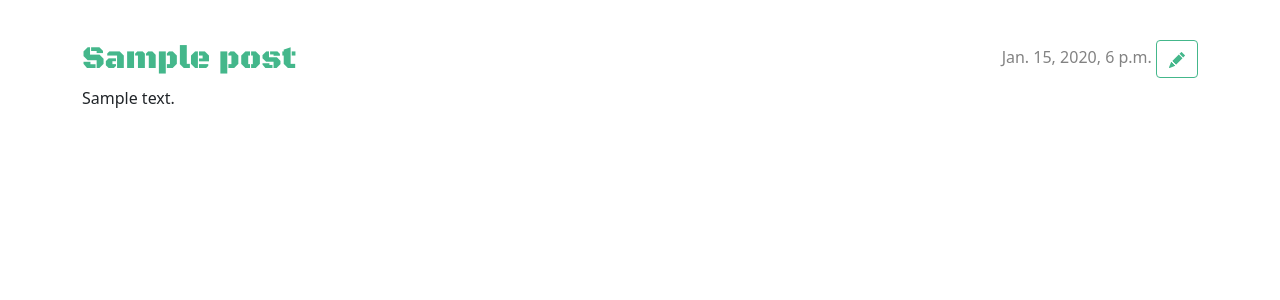
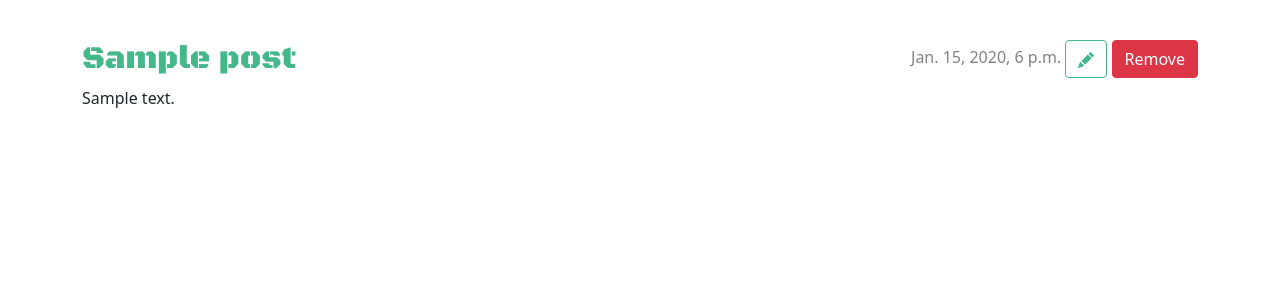
Before and after one commit to edchelstephens/djangoboys, a Django app: page /post/1/ in a window 1280 px wide. Shown: the part 106-406 px from the top of the page. Run offline with Django 4.2, Linux system fonts and the light colour scheme; a user stored in the database is signed in; tables that the repository leaves empty hold one stand-in row (values such as "Sample post").

Commit message:
feat: publish and delete post features.

```diff
--- a/blogs/templates/blogs/post_detail.html
+++ b/blogs/templates/blogs/post_detail.html
@@ -5,11 +5,17 @@
       {% if  post.is_published %}
         <time class="date">{{post.published_at}}</time>
       {% else%}
-        <a class="btn btn-secondary" href="{% url 'blogs:post_edit' pk=post.pk %}">Publish</a>
+        <a class="btn btn-secondary" href="{% url 'blogs:post_publish' pk=post.pk %}">Publish</a>
       {% endif%}
-    <a class="btn btn-secondary" href="{% url 'blogs:post_edit' pk=post.pk %}">
-      {% include 'blogs/icons/pencil-fill.svg' %}
-    </a>
+      <a class="btn btn-secondary" href="{% url 'blogs:post_edit' pk=post.pk %}">
+        {% include 'blogs/icons/pencil-fill.svg' %}
+      </a>
+      {% if user == post.author %}
+        <a class="btn btn-danger" href="{% url 'blogs:post_delete' pk=post.pk %}">
+          Remove
+        </a>
+      {% endif %}
+
     {% endif %}
   </aside>
   <h2 class="post-title">{{post.title }}</h2>
--- a/blogs/urls.py
+++ b/blogs/urls.py
@@ -9,5 +9,7 @@ urlpatterns = [
     path("post/new/", post.PostView.as_view(), name="post_new"),
     path("post/<int:pk>/", post.PostDetailView.as_view(), name="post_detail"),
     path("post/<int:pk>/edit/", post.PostEditView.as_view(), name="post_edit"),
+    path("post/<int:pk>/publish/", post.PostPublishView.as_view(), name="post_publish"),
+    path("post/<int:pk>/delete/", post.PostDeleteView.as_view(), name="post_delete"),
     path("post/drafts/", post.PostDrafListView.as_view(), name="post_draft_list"),
 ]
--- a/blogs/views/post.py
+++ b/blogs/views/post.py
@@ -5,6 +5,7 @@ from django.views.generic import DetailView, TemplateView, View
 
 from blogs.forms.post import PostForm
 from blogs.models.post import Post
+from utils.debug import DebuggerMixin
 
 
 class PostListTemplateView(TemplateView):
@@ -65,6 +66,15 @@ class PostView(View):
             return redirect("blogs:post_detail", pk=post.pk)
 
 
+class PostDeleteView(DebuggerMixin, View):
+    """Post delete view."""
+
+    def get(self, request, pk: int, *args, **kwargs):
+        post = get_object_or_404(Post, pk=pk)
+        post.delete()
+        return redirect("blogs:post_list")
+
+
 class PostEditView(View):
     """Post edit view."""
 
@@ -92,3 +102,12 @@ class PostDetailView(DetailView):
 
     template_name = "blogs/post_detail.html"
     model = Post
+
+
+class PostPublishView(View):
+    """Post publish view."""
+
+    def get(self, request, pk: int, *args, **kwargs):
+        post = get_object_or_404(Post, pk=pk)
+        post.publish()
+        return redirect("blogs:post_detail", pk=pk)
```
